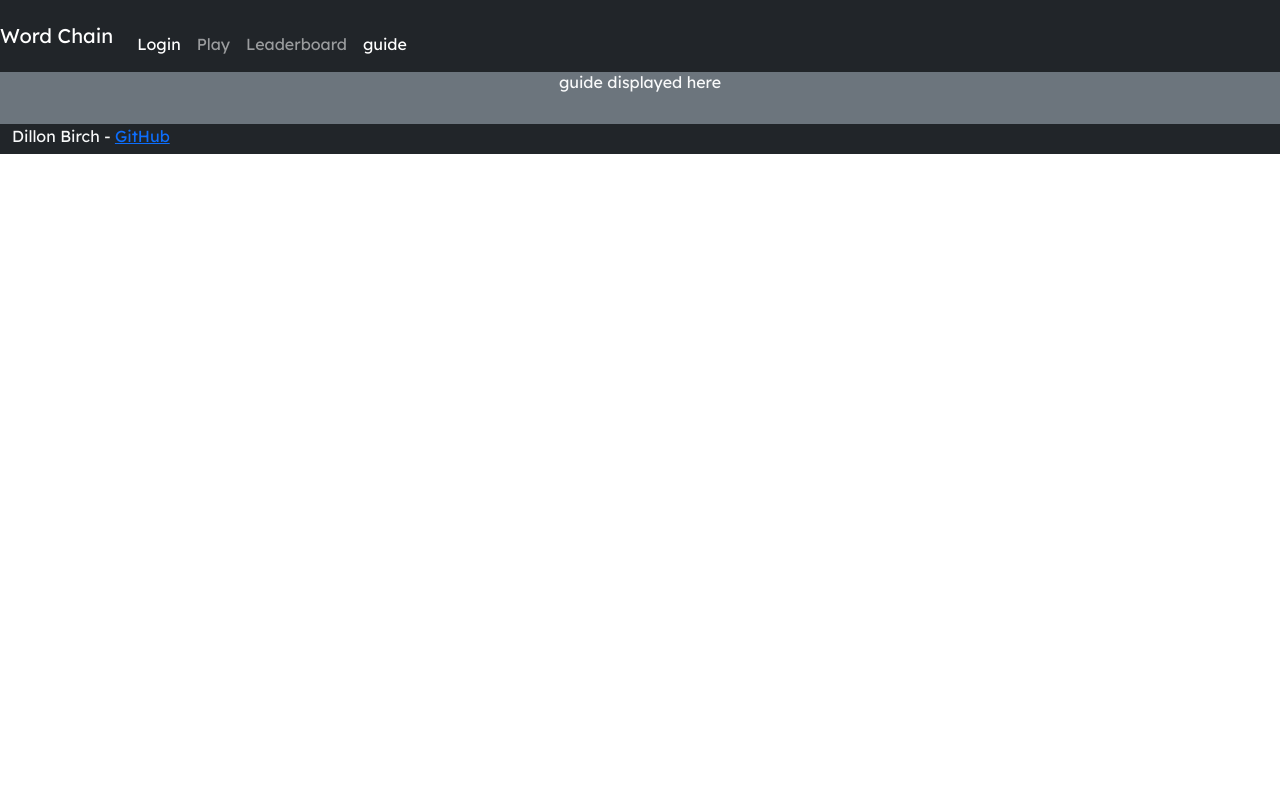
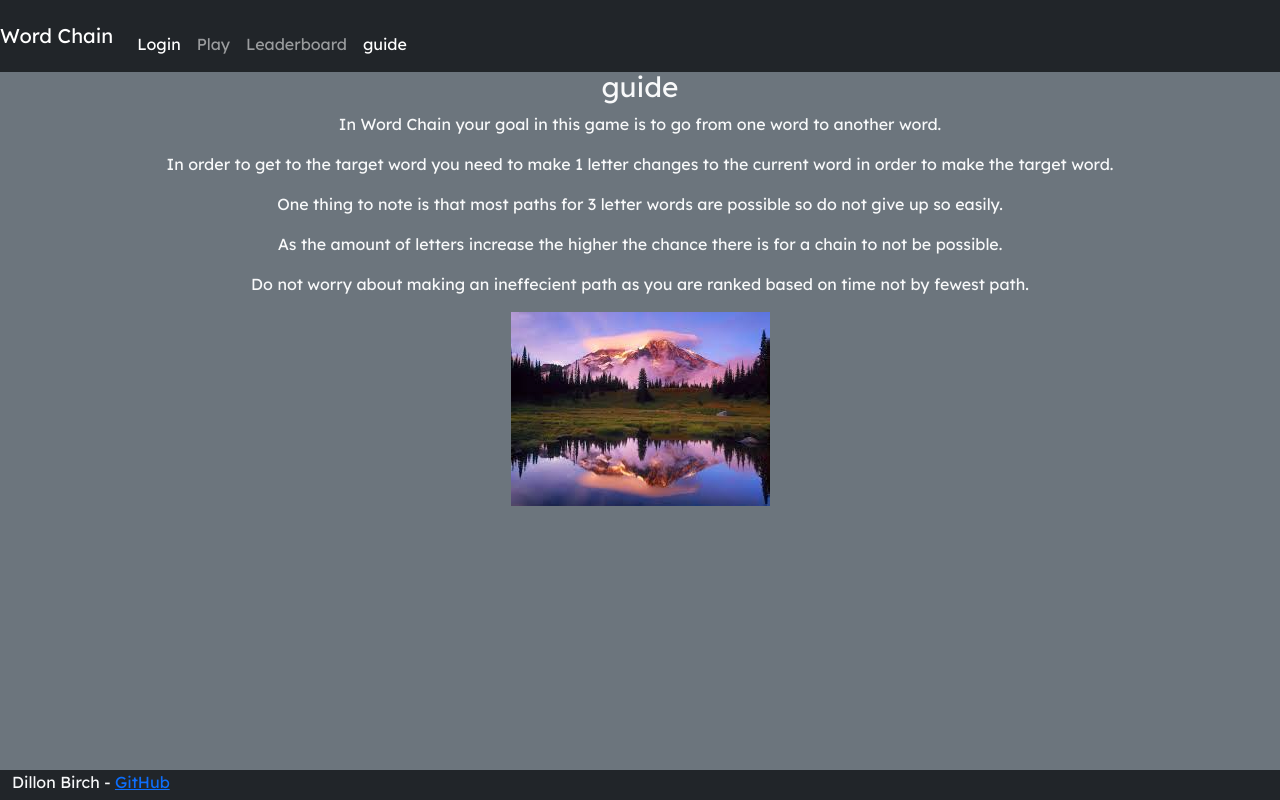
Before and after one commit to dillob26/Startup, a React (Vite) app in the folder application/: page /guide in a window 1280 px wide. Built offline with nearby package versions, Linux system fonts and the light colour scheme.

Commit message:
guide jsx complete

```diff
--- a/application/src/app.css
+++ b/application/src/app.css
@@ -1,12 +1,10 @@
 @import url('https://fonts.googleapis.com/css2?family=Lexend&display=swap');
-
-html, body{
-    height: 100%;
-    margin: 0;
-}
 
 .body {
     font-family: Lexend;
+
+    height: 100vh;
+    margin: 0;
 
     display: flex;
     flex-direction: column;
--- a/application/src/guide/guide.html
+++ /dev/null
@@ -1,61 +0,0 @@
-<!DOCTYPE html>
-<html>
-    <title>Word Chain Login</title>
-</html>
-<head>
-    <link rel="stylesheet" href="style.css" />
-    <link rel="stylesheet" href="guide.css" />
-    <link href="https://cdn.jsdelivr.net/npm/bootstrap@5.3.3/dist/css/bootstrap.min.css" rel="stylesheet">/>
-</head>
-<body class="bg-secondary text-dark">
-    <header class="container-fluid">
-        <nav class="navbar navbar-expand navbar-dark bg-dark fixed-top">
-            <a class="navbar-brand" href="#">Word Chain</a>
-            <menu class="navbar-nav">
-                <li class="nav-item">
-                    <a class="nav-link" href="index.html">Login</a>
-                </li>
-                <li class="nav-item">
-                    <a class="nav-link" href="play.html">Play</a>
-                </li>
-                <li class="nav-item">
-                    <a class="nav-link" href="leaderboard.html">Leaderboard</a>
-                </li>
-                <li class="nav-item">
-                    <a class="nav-link active" href="guide.html">guide</a>
-                </li>
-            </menu>
-        </nav>
-    </header>
-
-
-    <main>
-        <h3>guide</h3>
-        <p>
-            In Word Chain your goal in this game is to go from one word to another word.
-        </p>
-        <p>
-            In order to get to the target word you need to make 1 letter changes to the current word in order to make the target word.
-        </p>
-        <p>
-            One thing to note is that most paths for 3 letter words are possible so do not give up so easily.
-        </p>
-        <p>
-            As the amount of letters increase the higher the chance there is for a chain to not be possible.
-        </p>
-        <p>
-            Do not worry about making an ineffecient path as you are ranked based on time not by fewest path.
-        </p>
-
-
-        <img src="mountain.jfif"></img>
-    </main>
-
-    <footer class="bg-dark text-light">
-        <div class="container-fluid">
-            <p>
-                Dillon Birch - <a href="https://github.com/dillob26/Startup">GitHub</a>
-            </p>
-        </div>
-    </footer>
-</body>
--- a/application/src/guide/guide.jsx
+++ b/application/src/guide/guide.jsx
@@ -1,9 +1,28 @@
 import React from 'react';
+import './guide.css';
 
 export function Guide() {
   return (
     <main className="container-fluid bg-secondary text-center">
-      <div>guide displayed here</div>
+      <h3>guide</h3>
+        <p>
+            In Word Chain your goal in this game is to go from one word to another word.
+        </p>
+        <p>
+            In order to get to the target word you need to make 1 letter changes to the current word in order to make the target word.
+        </p>
+        <p>
+            One thing to note is that most paths for 3 letter words are possible so do not give up so easily.
+        </p>
+        <p>
+            As the amount of letters increase the higher the chance there is for a chain to not be possible.
+        </p>
+        <p>
+            Do not worry about making an ineffecient path as you are ranked based on time not by fewest path.
+        </p>
+
+
+        <img src="mountain.jfif"></img>
     </main>
   );
 }
```
